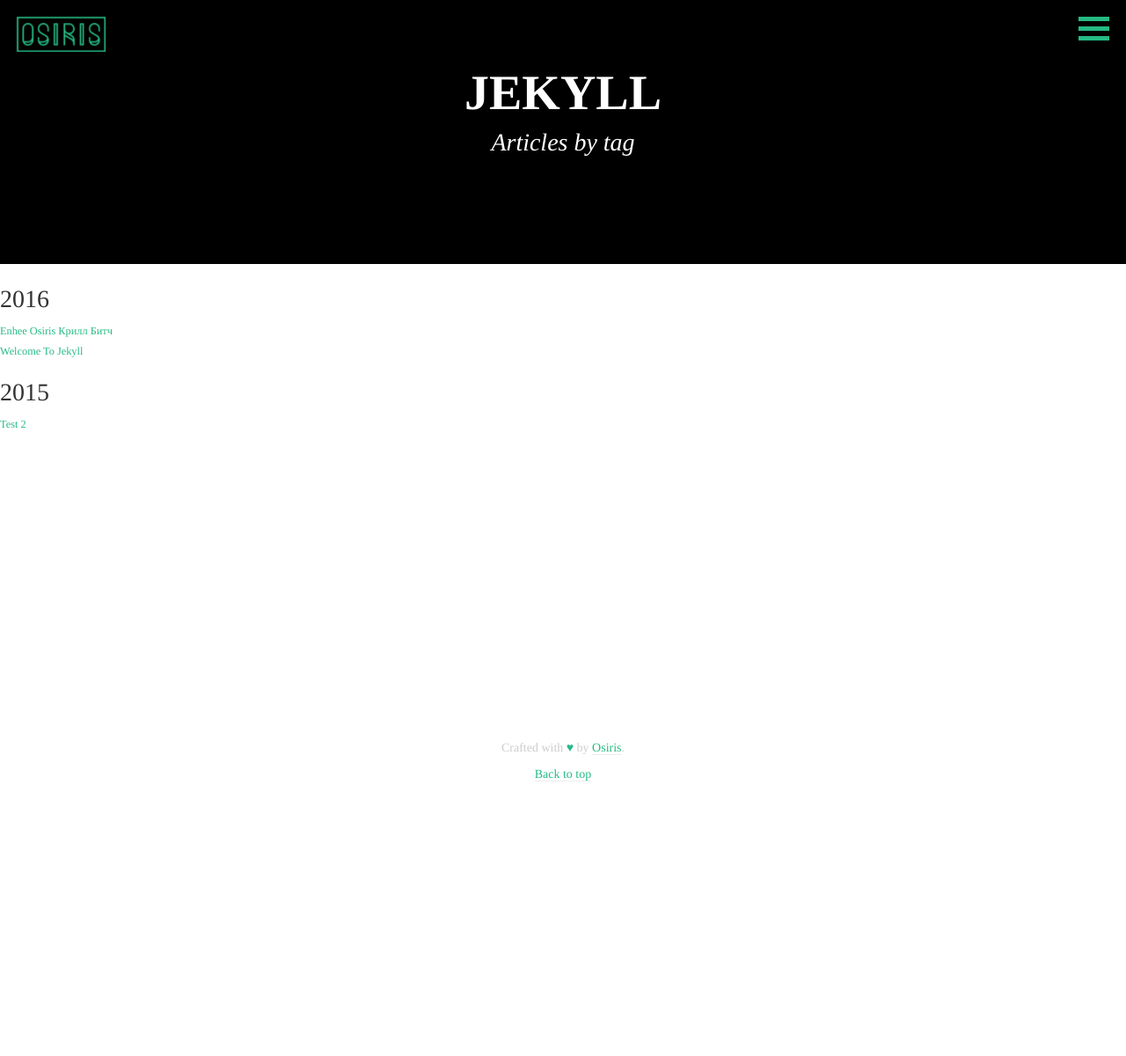
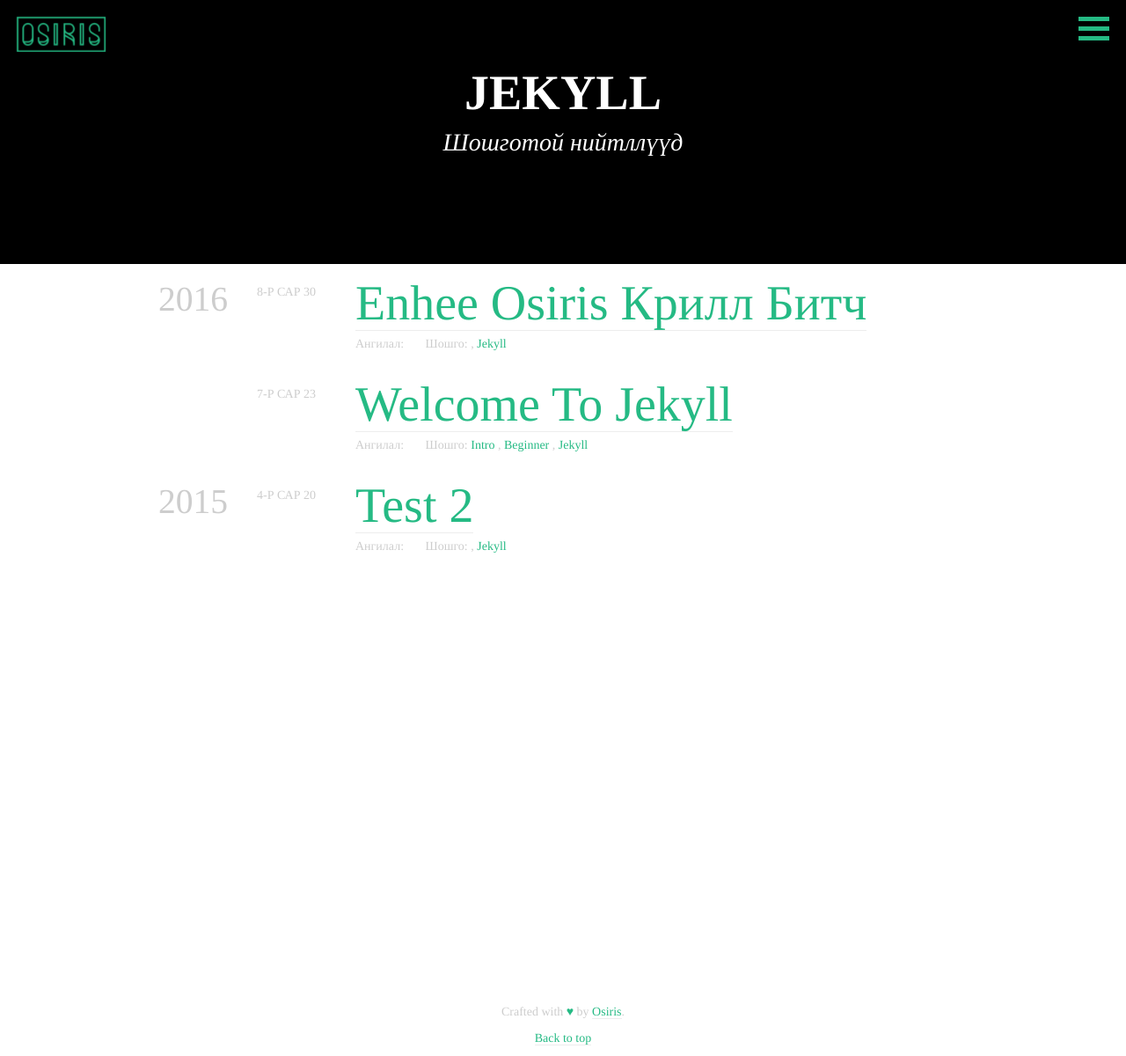
Before and after one commit to enkhee-Osiris/enkhee-osiris.github.io, a Jekyll site: the page built from _my_tags/jekyll.md, in a window 1280 px wide. Shown: the whole page at 88% size. Built offline with Jekyll 4.4.1, drawn with Linux system fonts in a browser that asks for light colours; nearby versions of some CDN libraries; before the commit the page ends 900 px from its top, so only the background shows below that.

Commit message:
Update tag layout

```diff
--- a/_layouts/blog_by_tag.html
+++ b/_layouts/blog_by_tag.html
@@ -2,35 +2,86 @@
 layout: default
 ---
 {% include setup %}
-{% capture page_subtitle %}Articles by tag{% endcapture %}
+{% capture page_subtitle %}Шошготой нийтллүүд{% endcapture %}
 
 {% include title_header title=page.name subtitle=page_subtitle %}
 
-<div class="text-justify">
+<div class="container">
+  <section class="blogs col-lg-10 col-lg-offset-1 col-md-10 col-md-offset-1">
   {% if site.tags[page.slug] %}
     {% for post in site.tags[page.slug] %}
-      {% capture post_year %}{{ post.date | date: '%Y' }}{% endcapture %}
+      {% capture this_year %}{{ post.date | date: "%Y" }}{% endcapture %}
+      {% capture next_year %}{{ post.previous.date | date: "%Y" }}{% endcapture %}
+
       {% if forloop.first %}
-        <h3 class="m-t-3 m-b-1">{{ post_year }}</h3>
-        <div class="list-group">
+        <h2>{{this_year}}</h2>
       {% endif %}
-      {% unless forloop.first %}
-        {% assign previous_index = forloop.index0 | minus: 1 %}
-        {% capture previous_post_year %}{{ site.tags[page.slug][previous_index].date | date: '%Y' }}{% endcapture %}
-        {% if post_year != previous_post_year %}
-          </div>
-          <h3 class="m-t-3 m-b-1">{{ post_year }}</h3>
-          <div class="list-group">
+
+      <article>
+      <span class="hidden-xs">
+        {% assign m = post.date | date: "%-m" %}
+        {% case m %}
+          {% when '1' %}1-р сар
+          {% when '2' %}2-р сар
+          {% when '3' %}3-р сар
+          {% when '4' %}4-р сар
+          {% when '5' %}5-р сар
+          {% when '6' %}6-р сар
+          {% when '7' %}7-р сар
+          {% when '8' %}8-р сар
+          {% when '9' %}9-р сар
+          {% when '10' %}10-р сар
+          {% when '11' %}11-р сар
+          {% when '12' %}12-р сар
+        {% endcase %}
+        {{ post.date | date: "%-d" }}
+      </span>
+      <div class="blog-article ">
+        <h1 class="article-title">
+          <a href="{{ BASE_PATH }}{{ post.url }}">{{ post.title }}</a>
+        </h1>
+        <span class="article-meta">
+          Ангилал:
+
+          {% unless post.categories == empty %}
+            {% for category in post.categories %}
+              {% assign category_post = site.my_categories | where: "slug", category %}
+              {% assign category_post = category_post[0] %}
+                {% if category_post %}
+                  {% unless forloop.first != false %}
+                  ,
+                  {% endunless %}
+                  <a href="{{ category_post.url }}">
+                  {{ category_post.name | join: "/" | capitalize }}
+                  </a>
+                {% endif %}
+            {% endfor %}
+          {% endunless %}
+          &nbsp; &nbsp; &nbsp;
+          {% unless post.tags == empty %}
+            Шошго:
+            {% for tag in post.tags %}
+              {% assign tag_post = site.my_tags| where: "slug", tag %}
+              {% assign tag_post = tag_post[0] %}
+              {% if tag_post %}
+                {% unless forloop.first != false %}
+                ,
+                {% endunless %}
+                <a href="{{ tag_post.url }}">
+                {{ tag_post.name | capitalize }}</a>
+              {% endif %}
+            {% endfor %}
+          {% endunless %}
+        </span>
+      </div>
+      </article>
+
+      {% if forloop.last == false %}
+        {% if this_year != next_year %}
+          <h2>{{next_year}}</h2>
         {% endif %}
-      {% endunless %}
-      <a href="{{ post.url }}" class="list-group-item">
-        <h4 class="list-group-item-heading h6">{{ post.title }}</h4>
-      </a>
-      {% if forloop.last %}
-        </div>
       {% endif %}
     {% endfor %}
-  {% else %}
-    <p>There are no posts in this tag.</p>
   {% endif %}
+  </section>
 </div>
```
Also changed, not shown: 6 other files.
